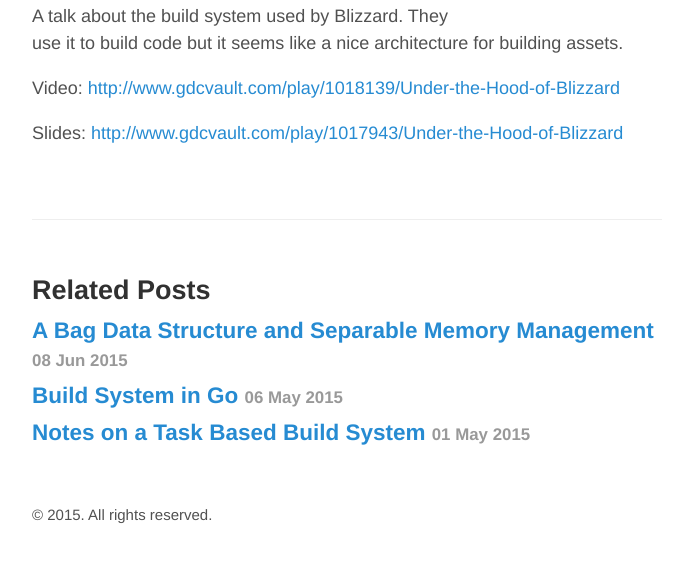
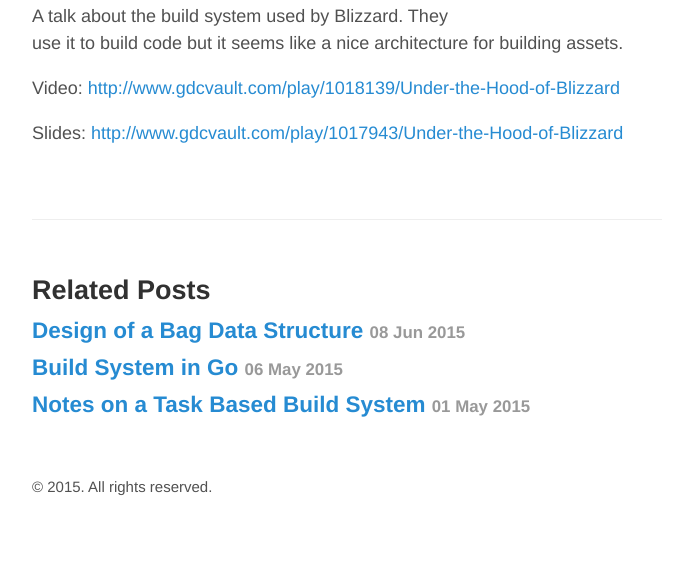
Before and after one commit to mironside/mironside.github.io-nope, a Jekyll site: the page built from _posts/2015-04-22-blizzard-build-system.md, in a window 1280 px wide, cut to the strip 222-784 px from the top of the page. Shown: the whole strip, without its empty margins (293-986 px from the left). Built offline with Jekyll 4.4.1, drawn with Linux system fonts in a browser that asks for light colours.

Commit message:
set post

```diff
--- a/_posts/2015-06-08-set-data-structure.md
+++ b/_posts/2015-06-08-set-data-structure.md
@@ -1,5 +1,5 @@
 ---
-title: A Bag Data Structure and Separable Memory Management
+title: Design of a Bag Data Structure
 ---
 
 The bag data structure stores a collection of unordered, non-unique items.  It differs from an array (which stores ordered, non-unique items) and a set (which stores unordered, unique items).  A bag is useful when storing items where the order doesn't matter.  For instance, a graph node could use a bag to store it's child nodes.
```
Also changed, not shown: other parts of _posts/2015-06-08-set-data-structure.md (+1 -1 lines).
